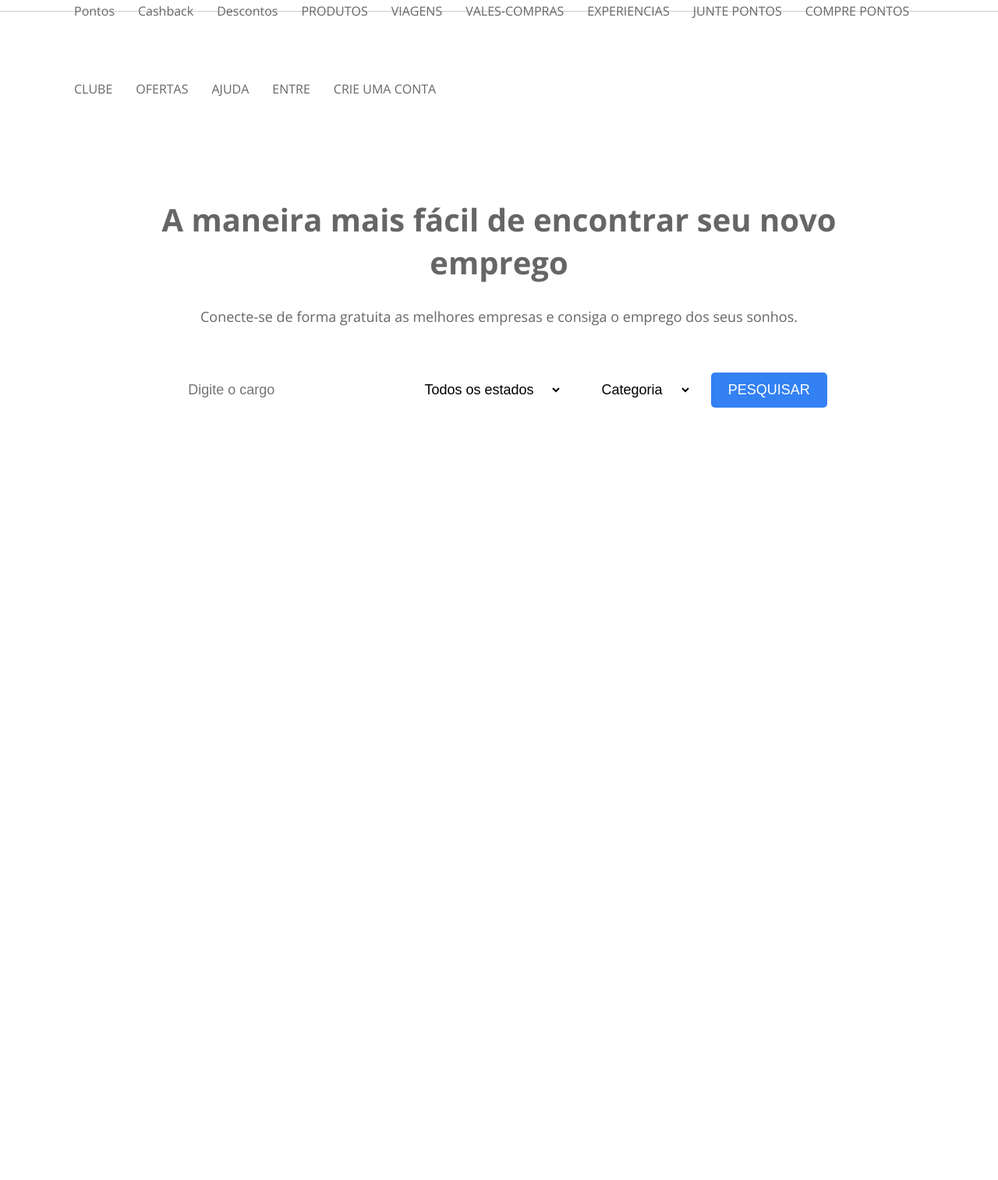
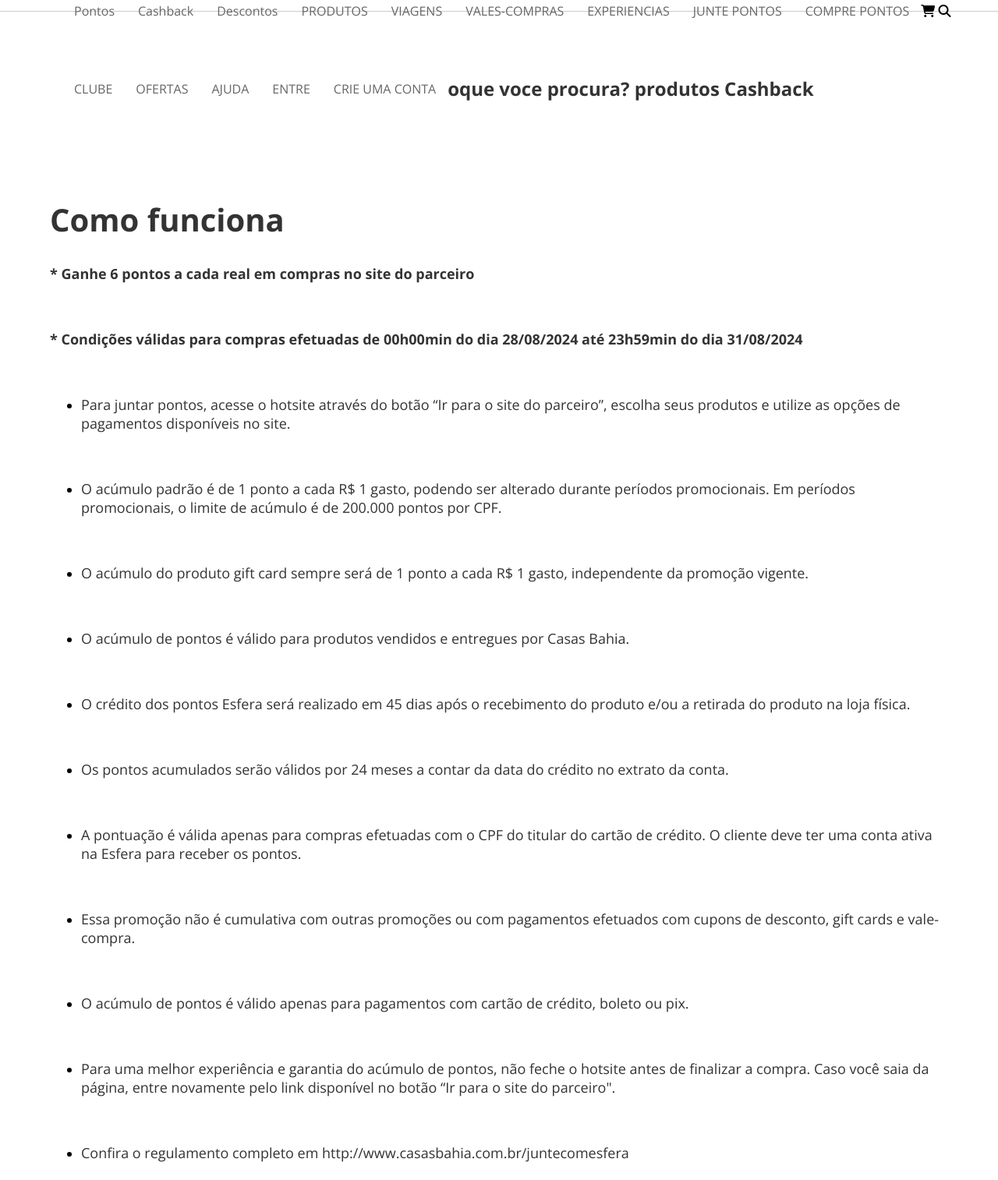
Before and after one commit to LKLayo/site, a plain HTML site: page index.html in a window 1280 px wide. Shown: the part 86-1600 px from the top of the page at 78% size. Before the commit the page ends 849 px from the top, so only its background shows below. Drawn offline with nearby package versions, Linux system fonts and the light colour scheme.

Commit message:
Add files via upload

```diff
--- a/css/style.css
+++ b/css/style.css
@@ -10,7 +10,7 @@ body {
 
 h1, h2, h3, h4, h5, p, span {
 	margin: 0;
-	color: #666;
+	color: #333333;
 }
 
 .container {
@@ -91,12 +91,12 @@ nav {
 
  #search-form {
  	position: relative;
- 	width: 80%;
+ 	width: 90%;
  	margin-left: auto;
  	margin-right: auto;
  	padding-top: 15em;
  	padding-bottom: 15em;
- 	text-align: center;
+ 	text-align:
  }
 
  #search-form h1 {
--- a/index.html
+++ b/index.html
@@ -31,23 +31,61 @@
 							<li><a href="#">AJUDA</a></li>
 							<li><a href="#">ENTRE</a></li>
 							<li><a href="#">CRIE UMA CONTA</a></li>
+							<i class="fa-solid fa-cart-shopping"></i>
+							<i class="fa-solid fa-magnifying-glass"></i><h1>oque voce procura? produtos Cashback</h1>
 						</ul>
 					</div>
 				</nav>
 				<div id="main-banner">
 					<div id="search-form">
-						<h1>A maneira mais fácil de encontrar seu novo emprego</h1>
-						<p>Conecte-se de forma gratuita as melhores empresas e consiga o emprego dos seus sonhos.</p>
-						<form>
-							<input type="text" name="job" placeholder="Digite o cargo">
-							<select name="region">
-								<option value="">Todos os estados</option>
-							</select>
-							<select name="category">
-								<option value="">Categoria</option>
-							</select>
-							<input type="submit" value="Pesquisar">
-						</form>
+						<h1>Como funciona</h1>
+						<p>
+							<strong>* Ganhe 6 pontos a cada real em compras no site do parceiro</strong>
+							</p>
+						<p>
+							<strong>* Condições válidas para compras efetuadas de 00h00min do dia 28/08/2024 até 23h59min do dia 31/08/2024</strong>
+						 </p>
+						<ul>
+							<li><p>Para juntar pontos, acesse o hotsite através do botão “Ir para o site do parceiro”, escolha seus produtos e utilize as opções de pagamentos disponíveis no site.
+							</p>
+							</li>
+							<li><p>	O acúmulo padrão é de 1 ponto a cada R$ 1 gasto, podendo ser alterado durante períodos promocionais. Em períodos promocionais, o limite de acúmulo é de 200.000 pontos por CPF.
+							</p>
+							</li>
+							<li><p>	O acúmulo do produto gift card sempre será de 1 ponto a cada R$ 1 gasto, independente da promoção vigente.
+							</p>
+							</li>
+							<li><p>	O acúmulo de pontos é válido para produtos vendidos e entregues por Casas Bahia.
+							</p>
+							</li>
+							<li>
+							<p>	O crédito dos pontos Esfera será realizado em 45 dias após o recebimento do produto e/ou a retirada do produto na loja física.
+							</p>
+							</li>
+							<li>
+								<p>	Os pontos acumulados serão válidos por 24 meses a contar da data do crédito no extrato da conta.
+							</p>
+							</li>
+							<li>
+								<p>	A pontuação é válida apenas para compras efetuadas com o CPF do titular do cartão de crédito. O cliente deve ter uma conta ativa na Esfera para receber os pontos.
+							</p>
+							</li>
+							<li>
+								<p> Essa promoção não é cumulativa com outras promoções ou com pagamentos efetuados com cupons de desconto, gift cards e vale-compra.
+							</p>
+							</li>
+						    <li>
+							<p> O acúmulo de pontos é válido apenas para pagamentos com cartão de crédito, boleto ou pix.
+						     </p>
+						    </li>
+						    <li>
+							<p>	Para uma melhor experiência e garantia do acúmulo de pontos, não feche o hotsite antes de finalizar a compra. Caso você saia da página, entre novamente pelo link disponível no botão “Ir para o site do parceiro".
+						 </p>
+						</li>
+					    <li>
+						    <p> Confira o regulamento completo em http://www.casasbahia.com.br/juntecomesfera
+					    </li></p>
+
 					</div>
 				</div>
 			</header>
```
